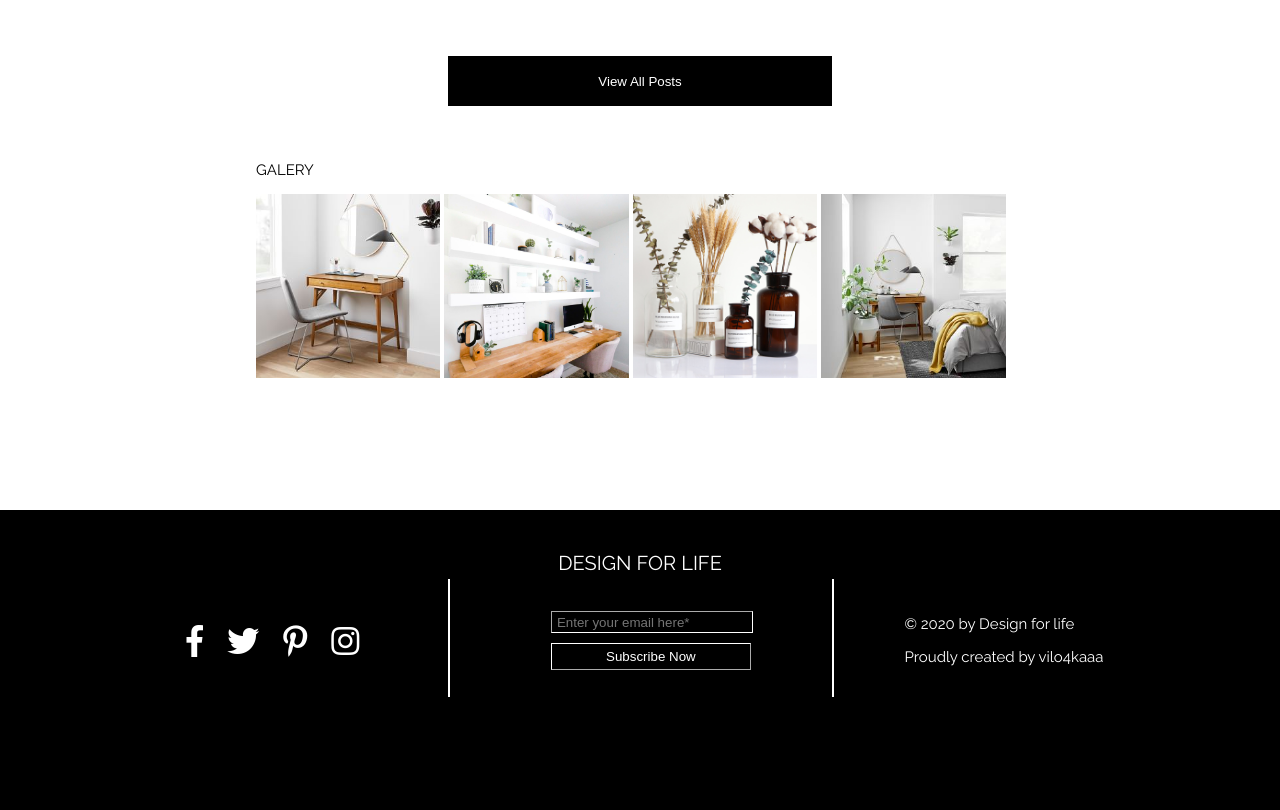
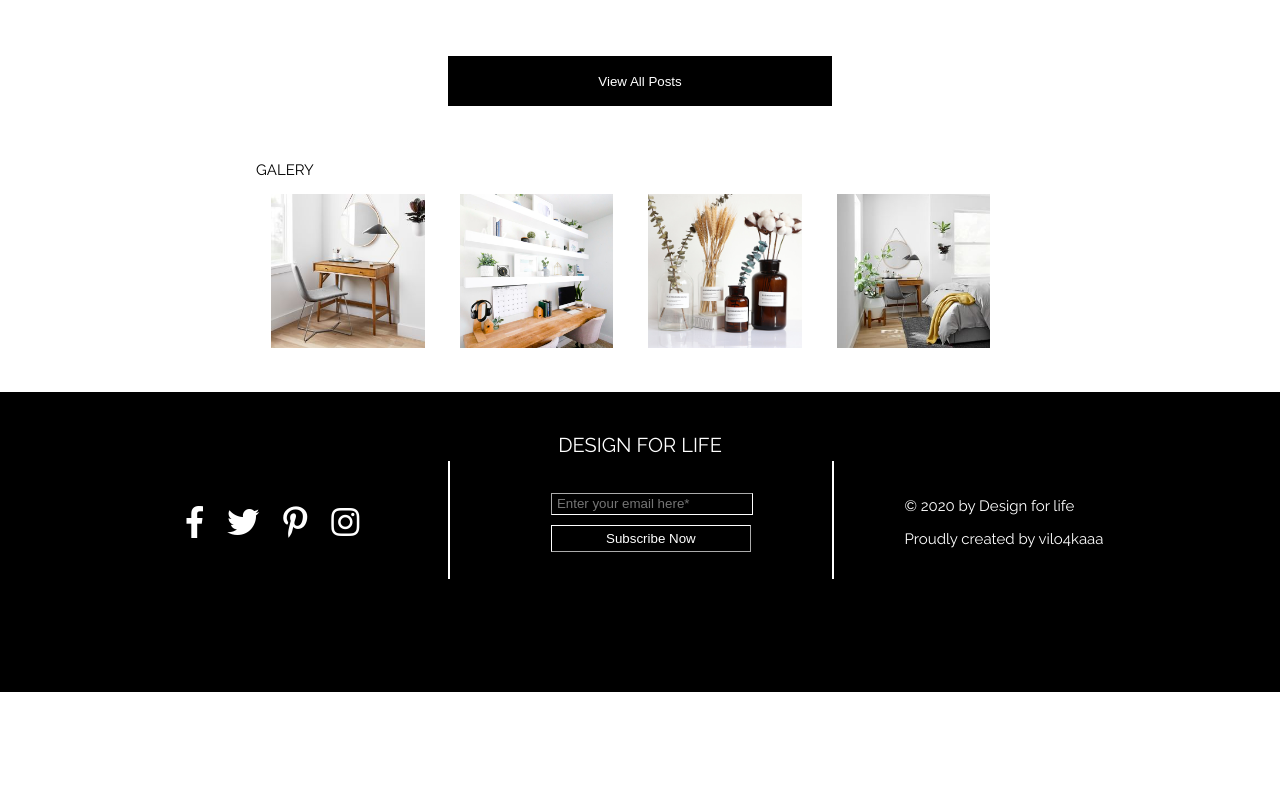
Before and after one commit to vilo4kaaa/Design-for-life, a PHP site: page / in a window 1280 px wide. Shown: the part 1997-2807 px from the top of the page. After the commit the page ends 2689 px from the top, so only its background shows below. Run offline with PHP 8.4, Linux system fonts and the light colour scheme; some libraries are stand-ins or nearby versions.

Commit message:
Error corrected

```diff
--- a/style.css
+++ b/style.css
@@ -121,7 +121,6 @@ a{
     border-width: 0;
     width:30%;
     height: 50px;
-    position: -webkit-sticky;
     position: relative;
     left: 35%;
     color: white;
@@ -130,9 +129,10 @@ a{
 }
 
 .gallery{
-    margin-left: 20%;
     width : 60%;
-    margin-bottom: 10%;
+    margin-bottom: 40px;
+    margin-left: auto;
+    margin-right: auto;
 }
 
 .gallery-title{
@@ -141,11 +141,8 @@ a{
 }
 
 .gallery__pic{
-    display: inline-flex;
-    flex-direction: row;
-    flex-wrap: nowrap;
-    justify-content: center;
-    width: 24%;
+    width: 20%;
+    margin: 0 2% 0 2%;
 }
 
 .footer {
```
